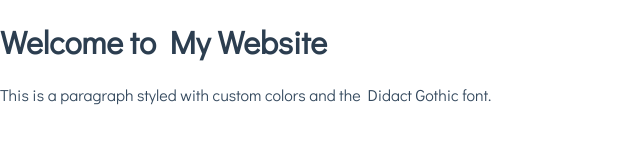
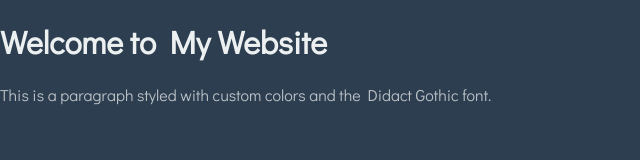
Before and after one commit to ImpliedAmpersand/website, a plain HTML site: page index.html in a window 1280 px wide. Shown: the whole page, without its empty margins (0-640 px from the left). Drawn offline with Linux system fonts and the light colour scheme; a web font is replaced by a local one.

Commit message:
Add background color testing

```diff
--- a/styles.css
+++ b/styles.css
@@ -3,16 +3,18 @@ body {
     font-family: "Didact Gothic", serif;
     font-weight: 400;
     font-style: normal;
+    background-color: #2c3e50; /* Dark blue-gray background */
+    color: #ecf0f1; /* Light text color for contrast */
     margin: 0;
     padding: 0;
 }
 
 /* Default header colors */
 h1, h2, h3, h4, h5, h6 {
-    color: #2c3e50; /* Dark gray-blue */
+    color: #ecf0f1; /* Light gray for headers */
 }
 
 /* Default paragraph color */
 p {
-    color: #34495e; /* Slightly lighter gray-blue */
+    color: #bdc3c7; /* Slightly darker gray for paragraphs */
 }
```
